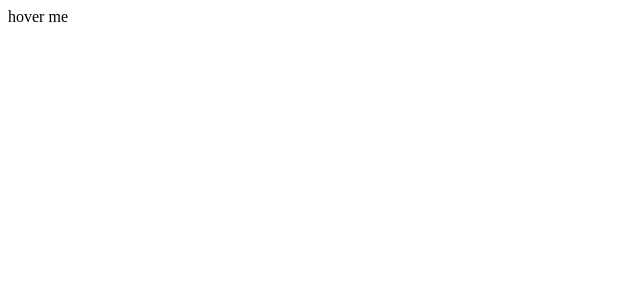
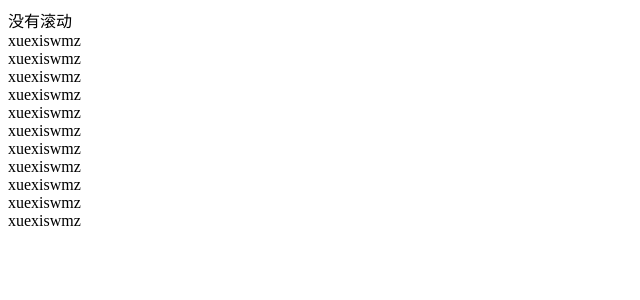
Before and after one commit to xuexiswmz/react-hook-learn, a React (Vite) app: page / in a window 1280 px wide. Shown: the top 300 px of the page, without its empty margins (0-640 px from the left). Built offline with nearby package versions, Linux system fonts and the light colour scheme.

Commit message:
自定义useScrolling

```diff
--- a/src/App.tsx
+++ b/src/App.tsx
@@ -1,15 +1,36 @@
-import useHover from "./customHooks/useHover";
+import { useRef } from "react";
+import useScrolling from "./customHooks/useScrolling";
 
-function App() {
-  const element = () => <div>hover me </div>;
-  const [hoverable, hovered] = useHover(element);
+const App = () => {
+  const scrollRef = useRef<HTMLDivElement>(null);
+  const scrolling = useScrolling(scrollRef);
 
   return (
-    <div>
-      {hoverable}
-      <div>{hovered ? "hovered" : ""}</div>
-    </div>
+    <>
+      {<div>{scrolling ? "滚动中.." : "没有滚动"}</div>}
+
+      <div ref={scrollRef} style={{ height: "200px", overflow: "auto" }}>
+        <div>xuexiswmz</div>
+        <div>xuexiswmz</div>
+        <div>xuexiswmz</div>
+        <div>xuexiswmz</div>
+        <div>xuexiswmz</div>
+        <div>xuexiswmz</div>
+        <div>xuexiswmz</div>
+        <div>xuexiswmz</div>
+        <div>xuexiswmz</div>
+        <div>xuexiswmz</div>
+        <div>xuexiswmz</div>
+        <div>xuexiswmz</div>
+        <div>xuexiswmz</div>
+        <div>xuexiswmz</div>
+        <div>xuexiswmz</div>
+        <div>xuexiswmz</div>
+        <div>xuexiswmz</div>
+        <div>xuexiswmz</div>
+      </div>
+    </>
   );
-}
+};
 
 export default App;
--- /dev/null
+++ b/src/customHooks/useScrolling.tsx
@@ -0,0 +1,34 @@
+import { useEffect, useState, type RefObject } from "react";
+
+const useScrolling = (ref: RefObject<HTMLElement>): boolean => {
+  const [scrolling, setScrolling] = useState<boolean>(false);
+
+  useEffect(() => {
+    if (ref.current) {
+      let scrollingTimer: number;
+
+      const handleScrollEnd = () => {
+        setScrolling(false);
+      };
+
+      const handleScroll = () => {
+        setScrolling(true);
+        clearTimeout(scrollingTimer);
+        scrollingTimer = window.setTimeout(handleScrollEnd, 100);
+      };
+
+      ref.current?.addEventListener("scroll", handleScroll);
+
+      return () => {
+        if (ref.current) {
+          ref.current?.removeEventListener("scroll", handleScroll);
+        }
+      };
+    }
+    return () => {};
+  }, [ref]);
+
+  return scrolling;
+};
+
+export default useScrolling;
```
